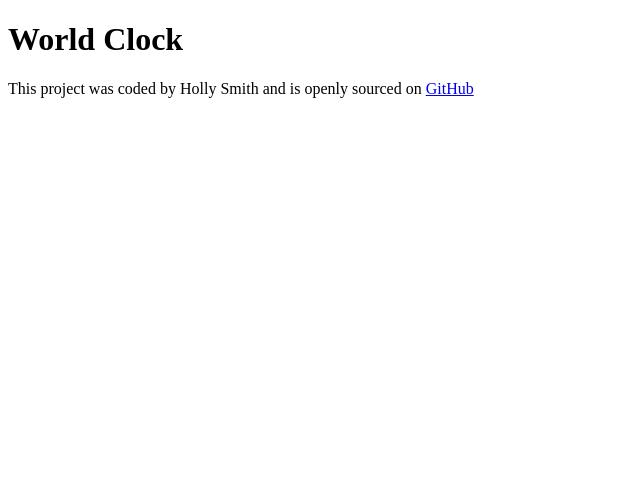
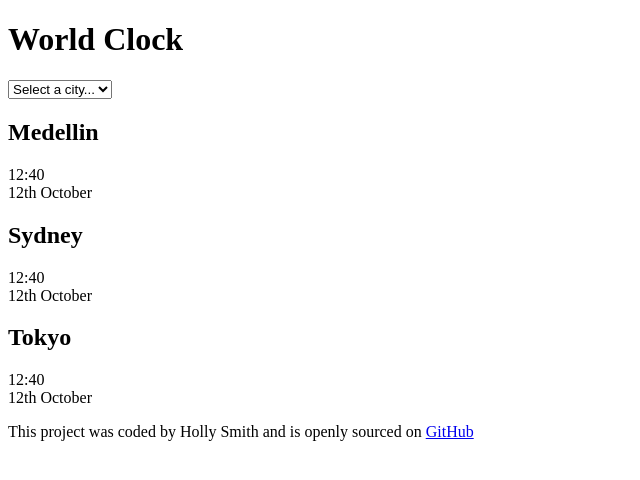
Before and after one commit to hollyjadesmith/world-clock, a plain HTML site: page index.html in a window 1280 px wide. Shown: the whole page, without its empty margins (0-640 px from the left). Drawn offline with Linux system fonts and the light colour scheme.

Commit message:
html of the cities, container and the select

```diff
--- a/index.html
+++ b/index.html
@@ -7,6 +7,31 @@
   </head>
   <body>
     <h1>World Clock</h1>
+    <div class="container">
+      <select>
+        <option value="">Select a city...</option>
+        <option value="">London</option>
+        <option value="">Paris</option>
+        <option value="">Bogota</option>
+        <option value="">New York</option>
+      </select>
+
+      <div class="cities">
+        <h2>Medellin</h2>
+        <div class="time">12:40</div>
+        <div class="date">12th October</div>
+      </div>
+      <div class="cities">
+        <h2>Sydney</h2>
+        <div class="time">12:40</div>
+        <div class="date">12th October</div>
+      </div>
+      <div class="cities">
+        <h2>Tokyo</h2>
+        <div class="time">12:40</div>
+        <div class="date">12th October</div>
+      </div>
+    </div>
     <footer>
       <p>
         This project was coded by Holly Smith and is openly sourced on
```
